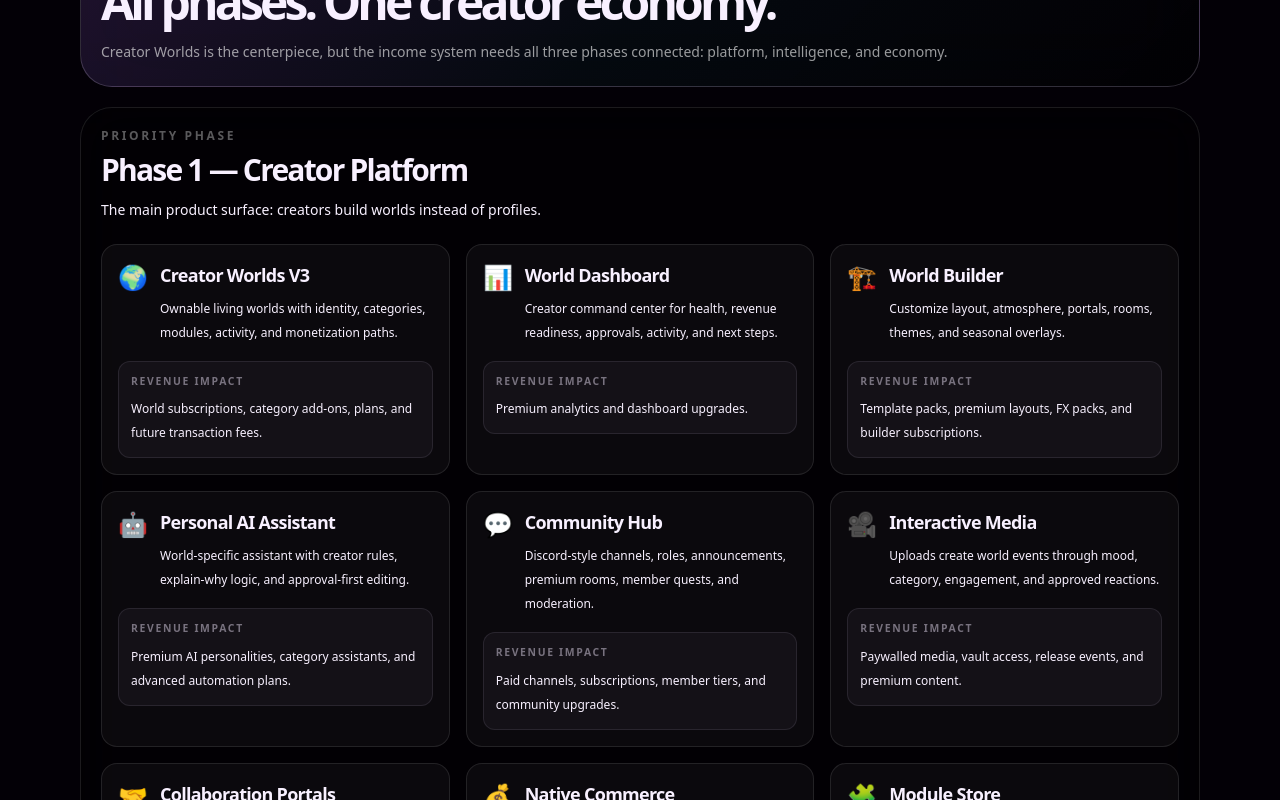
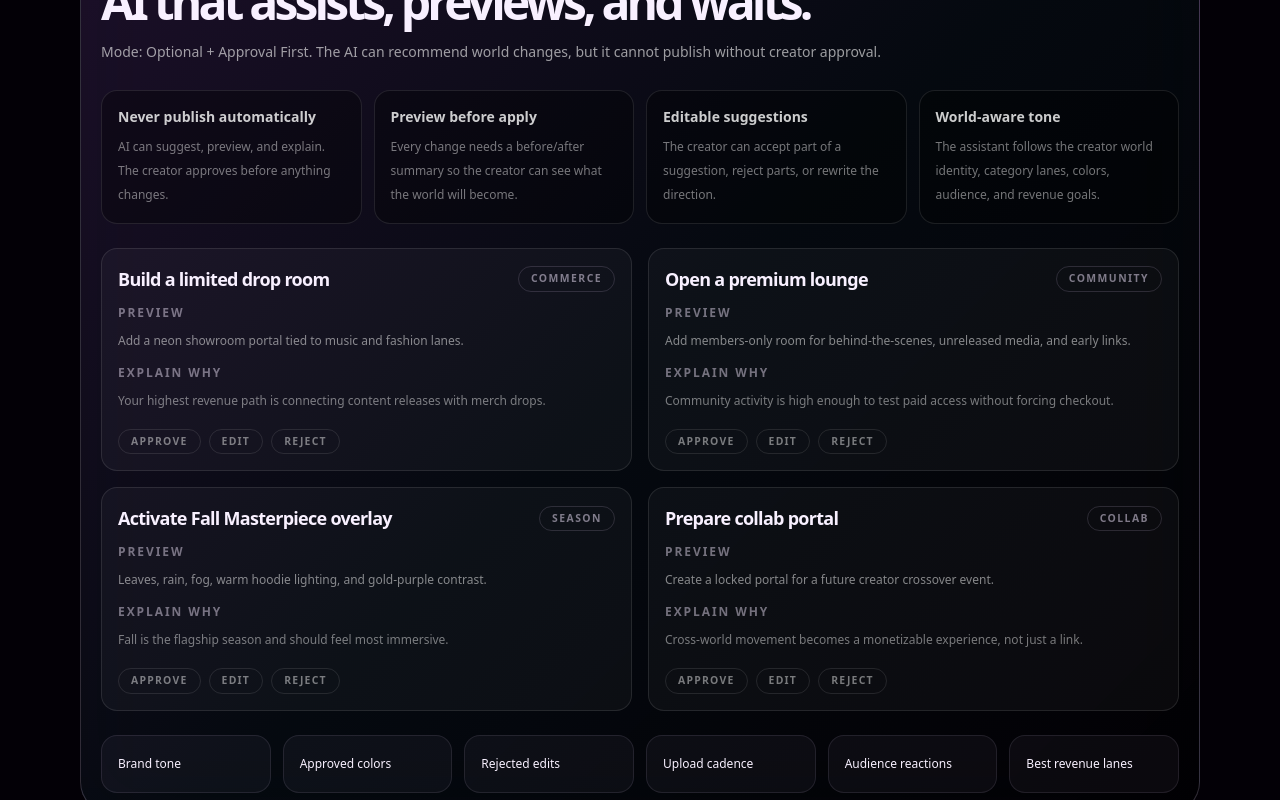
Before and after one commit to thatsmelodic/harmonic-os, a Next.js app: page /creator-worlds in a window 1280 px wide. Shown: the part 2540-3340 px from the top of the page. Built offline with nearby package versions, Linux system fonts and the light colour scheme.

Commit message:
Add Creator Worlds personal AI surface

```diff
--- a/app/creator-worlds/page.tsx
+++ b/app/creator-worlds/page.tsx
@@ -47,12 +47,24 @@ const builder = {
     { id: 'stage', title: 'Event Stage', zone: 'events', purpose: 'Premieres, tournaments, listening rooms, pop-ups, and seasonal events.', revenue: 'Tickets, event upgrades, and sponsored moments.' },
     { id: 'studio', title: 'AI Studio', zone: 'ai', purpose: 'Approval-first suggestions, previews, explain-why notes, and creator rules.', revenue: 'Premium AI assistants and advanced automation.' },
   ],
-  presets: [
-    'Fall Masterpiece — leaves, rain, warm light, hoodie energy',
-    'Neon Night — city glow, fog, chrome UI, purple aura',
-    'Luxury Vault — black crystal, spotlight, soft motion',
-    'Community Festival — brighter energy, banners, live event feel',
+  presets: ['Fall Masterpiece — leaves, rain, warm light, hoodie energy', 'Neon Night — city glow, fog, chrome UI, purple aura', 'Luxury Vault — black crystal, spotlight, soft motion', 'Community Festival — brighter energy, banners, live event feel'],
+};
+
+const personalAi = {
+  mode: 'Optional + Approval First',
+  rules: [
+    { title: 'Never publish automatically', detail: 'AI can suggest, preview, and explain. The creator approves before anything changes.' },
+    { title: 'Preview before apply', detail: 'Every change needs a before/after summary so the creator can see what the world will become.' },
+    { title: 'Editable suggestions', detail: 'The creator can accept part of a suggestion, reject parts, or rewrite the direction.' },
+    { title: 'World-aware tone', detail: 'The assistant follows the creator world identity, category lanes, colors, audience, and revenue goals.' },
   ],
+  suggestions: [
+    { id: 'drop-room', title: 'Build a limited drop room', type: 'commerce', preview: 'Add a neon showroom portal tied to music and fashion lanes.', reason: 'Your highest revenue path is connecting content releases with merch drops.' },
+    { id: 'premium-lounge', title: 'Open a premium lounge', type: 'community', preview: 'Add members-only room for behind-the-scenes, unreleased media, and early links.', reason: 'Community activity is high enough to test paid access without forcing checkout.' },
+    { id: 'fall-overlay', title: 'Activate Fall Masterpiece overlay', type: 'season', preview: 'Leaves, rain, fog, warm hoodie lighting, and gold-purple contrast.', reason: 'Fall is the flagship season and should feel most immersive.' },
+    { id: 'collab-portal', title: 'Prepare collab portal', type: 'collab', preview: 'Create a locked portal for a future creator crossover event.', reason: 'Cross-world movement becomes a monetizable experience, not just a link.' },
+  ],
+  memoryHooks: ['Brand tone', 'Approved colors', 'Rejected edits', 'Upload cadence', 'Audience reactions', 'Best revenue lanes'],
 };
 
 const phases = [
@@ -94,6 +106,13 @@ export default function CreatorWorldsPage() {
           <div className="mt-6 grid gap-3 md:grid-cols-4">{builder.presets.map((preset) => <p key={preset} className="rounded-2xl border border-purple-200/10 bg-purple-200/[.045] p-4 text-xs leading-6 text-white/52">{preset}</p>)}</div>
         </article>
 
+        <article className="rounded-[2rem] border border-purple-200/20 bg-[linear-gradient(135deg,rgba(183,108,255,.14),rgba(54,178,203,.05),rgba(0,0,0,.38))] p-5 backdrop-blur-2xl">
+          <div className="flex flex-wrap items-start justify-between gap-4"><div><p className="text-xs font-black uppercase tracking-[.28em] text-purple-100/50">Personal AI Assistant</p><h2 className="mt-3 text-4xl font-black tracking-[-.08em] sm:text-5xl">AI that assists, previews, and waits.</h2><p className="mt-3 max-w-5xl text-sm leading-7 text-white/60">Mode: {personalAi.mode}. The AI can recommend world changes, but it cannot publish without creator approval.</p></div><span className="rounded-full border border-purple-200/20 bg-black/30 px-5 py-3 text-sm font-black text-purple-100/65">Approval Required</span></div>
+          <div className="mt-6 grid gap-3 md:grid-cols-4">{personalAi.rules.map((rule) => <div key={rule.title} className="rounded-2xl border border-white/10 bg-black/30 p-4"><p className="text-sm font-black text-white/80">{rule.title}</p><p className="mt-2 text-xs leading-6 text-white/45">{rule.detail}</p></div>)}</div>
+          <div className="mt-6 grid gap-4 xl:grid-cols-2">{personalAi.suggestions.map((item) => <section key={item.id} className="rounded-2xl border border-white/10 bg-white/[.035] p-4"><div className="flex flex-wrap items-center justify-between gap-3"><h3 className="text-lg font-black tracking-[-.04em] text-white/82">{item.title}</h3><span className="rounded-full border border-purple-200/15 px-3 py-1 text-[.65rem] font-black uppercase tracking-[.14em] text-purple-100/50">{item.type}</span></div><p className="mt-3 text-xs font-black uppercase tracking-[.16em] text-purple-100/45">Preview</p><p className="mt-2 text-xs leading-6 text-white/50">{item.preview}</p><p className="mt-3 text-xs font-black uppercase tracking-[.16em] text-purple-100/45">Explain Why</p><p className="mt-2 text-xs leading-6 text-white/45">{item.reason}</p><div className="mt-4 flex flex-wrap gap-2"><span className="rounded-full border border-white/10 px-3 py-1 text-[.65rem] font-black uppercase tracking-[.12em] text-white/45">Approve</span><span className="rounded-full border border-white/10 px-3 py-1 text-[.65rem] font-black uppercase tracking-[.12em] text-white/45">Edit</span><span className="rounded-full border border-white/10 px-3 py-1 text-[.65rem] font-black uppercase tracking-[.12em] text-white/45">Reject</span></div></section>)}</div>
+          <div className="mt-6 grid gap-3 md:grid-cols-6">{personalAi.memoryHooks.map((hook) => <p key={hook} className="rounded-2xl border border-purple-200/10 bg-purple-200/[.045] p-4 text-xs leading-6 text-white/52">{hook}</p>)}</div>
+        </article>
+
         <article className="rounded-[2rem] border border-purple-200/20 bg-[linear-gradient(135deg,rgba(183,108,255,.16),rgba(54,178,203,.05),rgba(0,0,0,.38))] p-5 backdrop-blur-2xl"><p className="text-xs font-black uppercase tracking-[.28em] text-purple-100/50">Full Platform Programming</p><h2 className="mt-3 text-4xl font-black tracking-[-.08em] sm:text-5xl">All phases. One creator economy.</h2><p className="mt-3 max-w-5xl text-sm leading-7 text-white/60">Creator Worlds is the centerpiece, but the income system needs all three phases connected: platform, intelligence, and economy.</p></article>
         {phases.map((phase) => (<article key={phase.title} className="rounded-[2rem] border border-white/10 bg-black/25 p-5 backdrop-blur-xl"><p className="text-xs font-black uppercase tracking-[.22em] text-white/35">Priority Phase</p><h2 className="mt-2 text-3xl font-black tracking-[-.06em] text-white/86">{phase.title}</h2><p className="mt-2 text-sm leading-7 text-white/52">{phase.subtitle}</p><div className="mt-5 grid gap-4 xl:grid-cols-3">{phase.features.map(([emoji, title, purpose, revenue]) => (<section key={title} className="rounded-2xl border border-white/10 bg-white/[.035] p-4"><div className="flex items-start gap-3"><span className="text-2xl">{emoji}</span><div><h3 className="text-lg font-black tracking-[-.04em] text-white/82">{title}</h3><p className="mt-2 text-xs leading-6 text-white/48">{purpose}</p></div></div><div className="mt-4 rounded-xl border border-purple-200/10 bg-purple-200/[.045] p-3"><p className="text-[.65rem] font-black uppercase tracking-[.16em] text-purple-100/45">Revenue Impact</p><p className="mt-2 text-xs leading-6 text-white/52">{revenue}</p></div></section>))}</div></article>))}
       </section>
```
